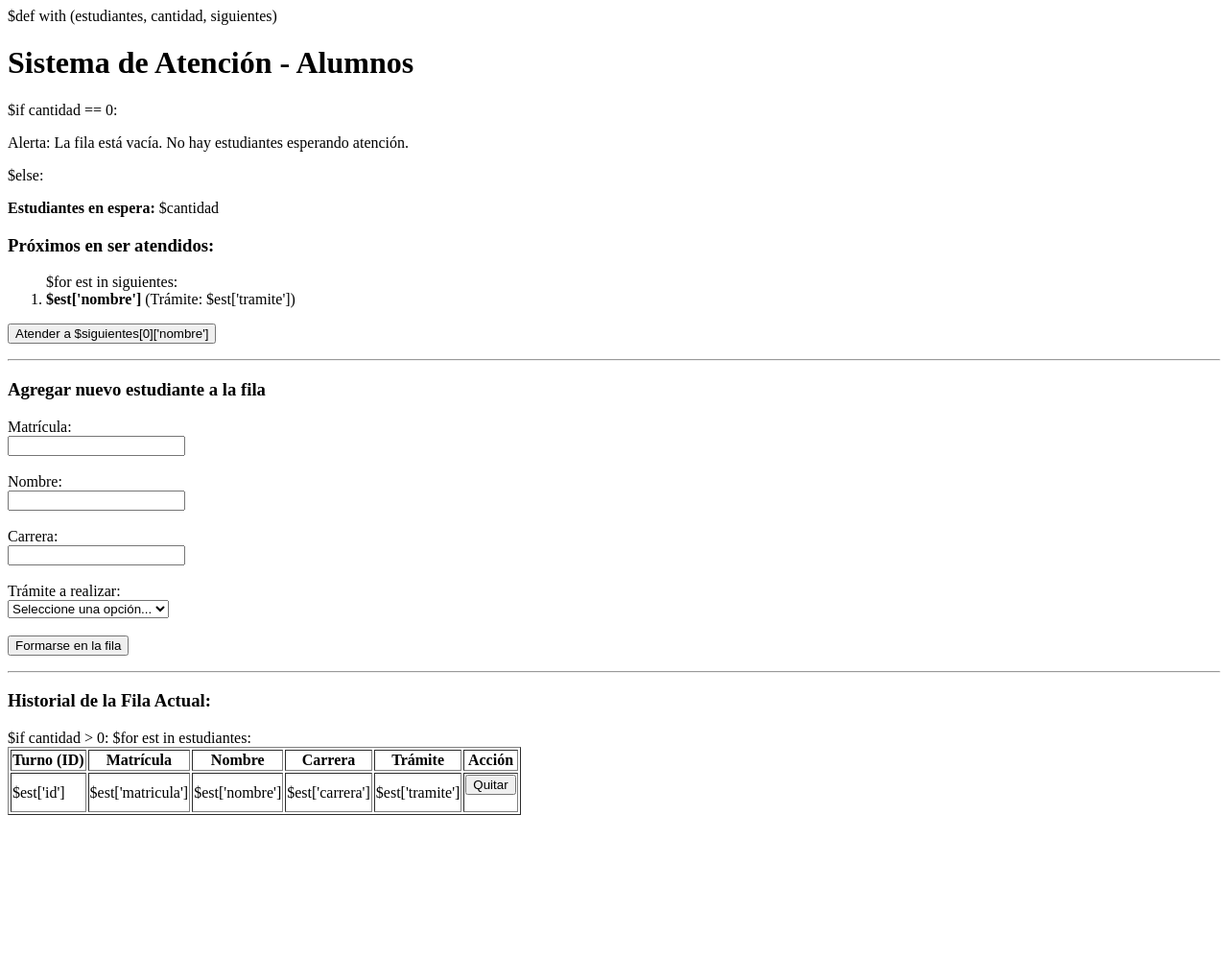
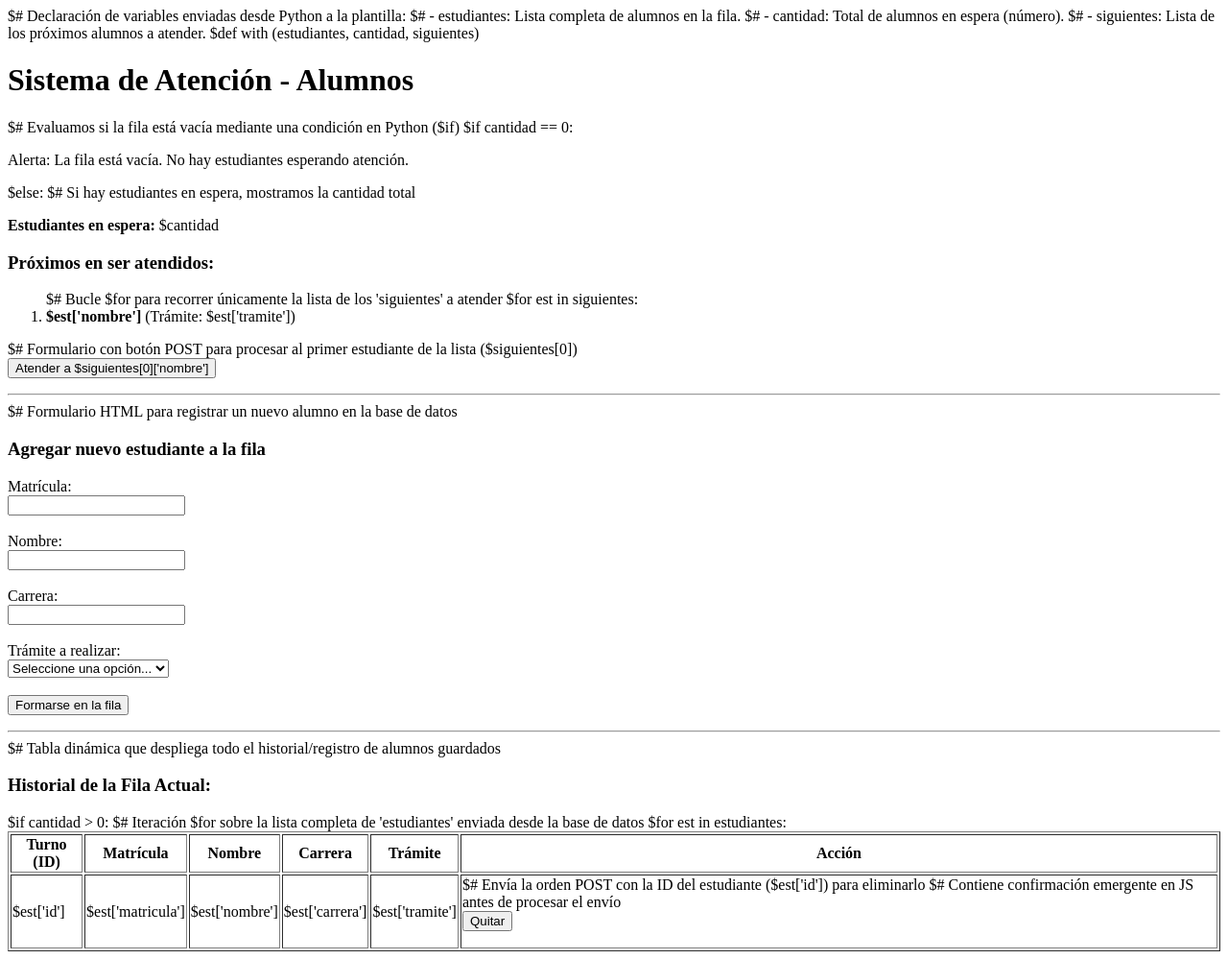
Before and after one commit to mqvmxm/sistema-atencion, a Python web app: template templates/index.html in a window 1280 px wide. Shown: the whole page at 96% size. Before the commit the page ends 849 px from the top, so only its background shows below. Run offline with Jinja, Linux system fonts and the light colour scheme; the template is opened without the code that fills it, so the values that code supplies are empty.

Commit message:
Comentario

```diff
--- a/templates/index.html
+++ b/templates/index.html
@@ -1,3 +1,8 @@
+$# Declaración de variables enviadas desde Python a la plantilla:
+$# - estudiantes: Lista completa de alumnos en la fila.
+$# - cantidad: Total de alumnos en espera (número).
+$# - siguientes: Lista de los próximos alumnos a atender.
+
 $def with (estudiantes, cantidad, siguientes)
 
 <!DOCTYPE html>
@@ -9,28 +14,30 @@ $def with (estudiantes, cantidad, siguientes)
 <body>
 
     <h1>Sistema de Atención - Alumnos</h1>
-
+$# Evaluamos si la fila está vacía mediante una condición en Python ($if)
     $if cantidad == 0:
         <div>
             <p>Alerta: La fila está vacía. No hay estudiantes esperando atención.</p>
         </div>
     $else:
+    $# Si hay estudiantes en espera, mostramos la cantidad total
         <p><strong>Estudiantes en espera:</strong> $cantidad</p>
 
         <div>
             <h3>Próximos en ser atendidos:</h3>
             <ol>
+                $# Bucle $for para recorrer únicamente la lista de los 'siguientes' a atender
             $for est in siguientes:
                 <li><strong>$est['nombre']</strong> (Trámite: $est['tramite'])</li>
             </ol>
-
+            $# Formulario con botón POST para procesar al primer estudiante de la lista ($siguientes[0])
             <form action="/atender" method="POST">
                 <button type="submit">Atender a $siguientes[0]['nombre']</button>
             </form>
         </div>
 
     <hr>
-
+$# Formulario HTML para registrar un nuevo alumno en la base de datos
     <h3>Agregar nuevo estudiante a la fila</h3>
     <form action="/agregar" method="POST">
         <label>Matrícula:</label><br>
@@ -62,7 +69,7 @@ $def with (estudiantes, cantidad, siguientes)
     </form>
 
     <hr>
-
+$# Tabla dinámica que despliega todo el historial/registro de alumnos guardados
     <h3>Historial de la Fila Actual:</h3>
     $if cantidad > 0:
         <table border="1">
@@ -74,6 +81,7 @@ $def with (estudiantes, cantidad, siguientes)
                 <th>Trámite</th>
                 <th>Acción</th>
             </tr>
+            $# Iteración $for sobre la lista completa de 'estudiantes' enviada desde la base de datos
             $for est in estudiantes:
                 <tr>
                     <td>$est['id']</td>
@@ -82,6 +90,8 @@ $def with (estudiantes, cantidad, siguientes)
                     <td>$est['carrera']</td>
                     <td>$est['tramite']</td>
                     <td>
+                        $# Envía la orden POST con la ID del estudiante ($est['id']) para eliminarlo
+                        $# Contiene confirmación emergente en JS antes de procesar el envío
                         <form action="/quitar/$est['id']" method="POST" onsubmit="return confirm('¿Estás seguro de que deseas quitar a $est['nombre'] de la fila?');">
                             <button type="submit">Quitar</button>
                         </form>
```
